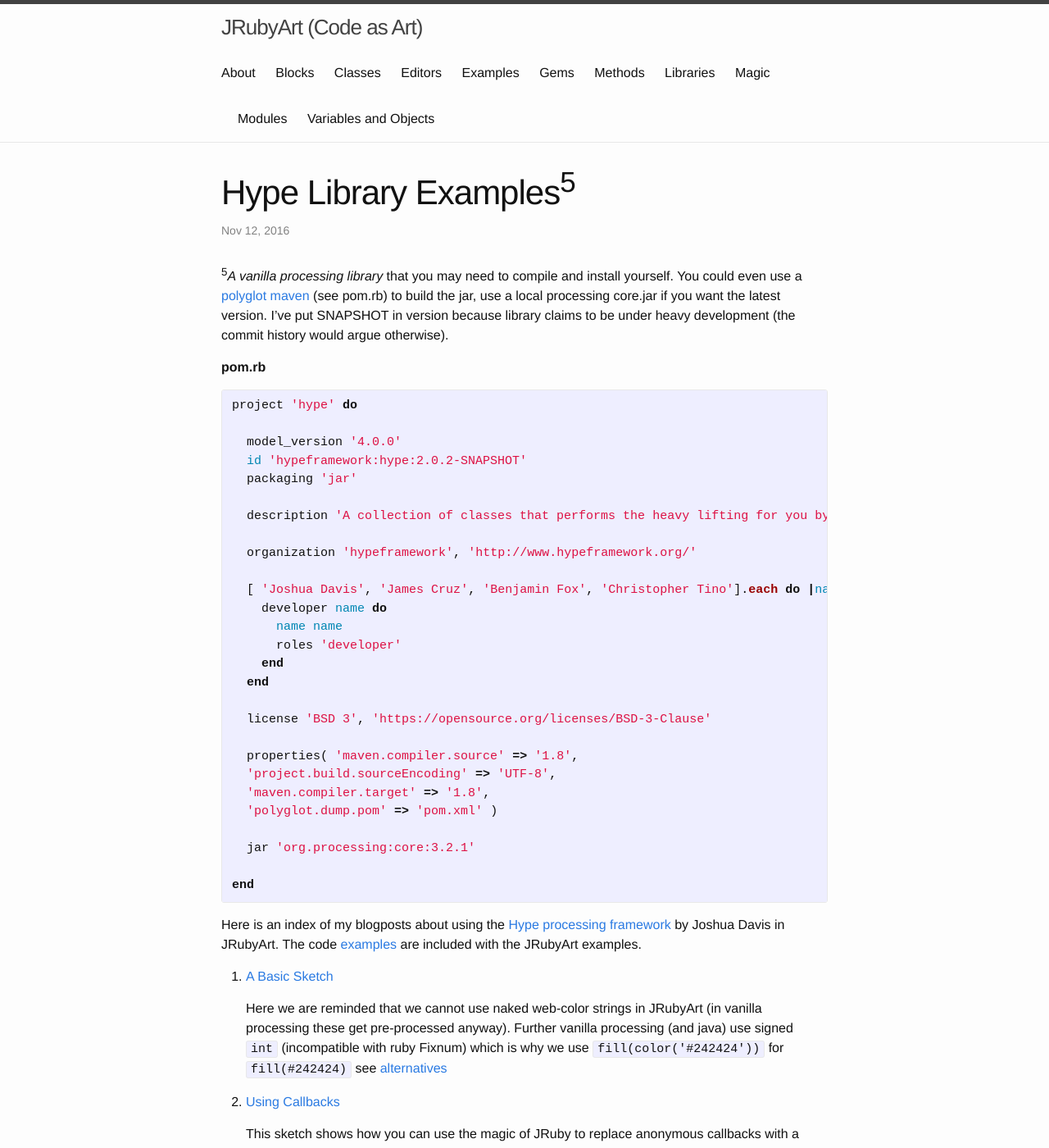
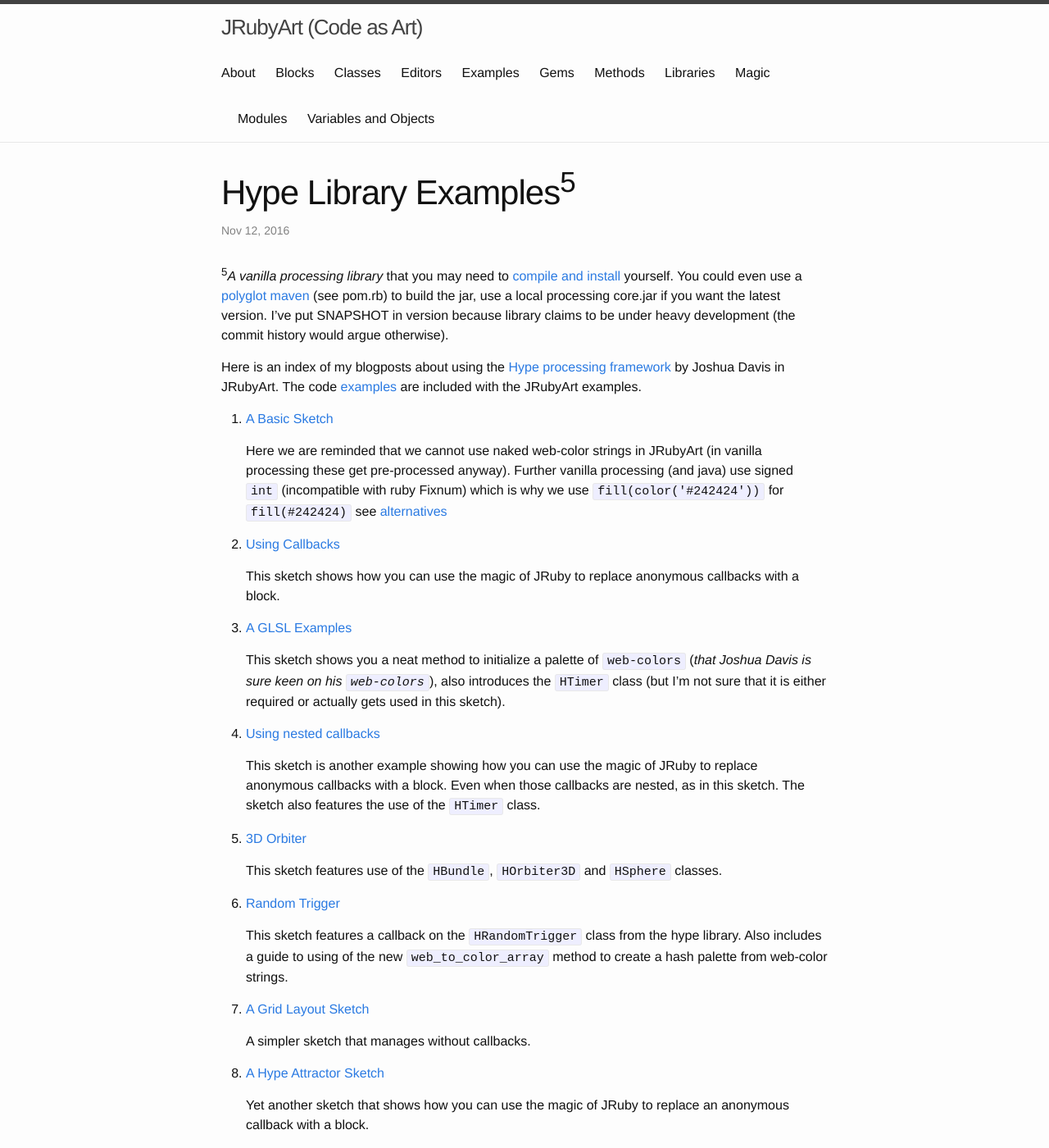
Before and after one commit to ruby-processing/JRubyArt, a Jekyll site: the page built from _libraries/hype.md, in a window 1280 px wide and 1400 px high. Shown: the whole window at 82% size. Built offline with Jekyll 4.4.1, drawn with Linux system fonts in a browser that asks for light colours.

Commit message:
reference build hype

```diff
--- a/_libraries/hype.md
+++ b/_libraries/hype.md
@@ -4,41 +4,7 @@
 keywords: library, java, framework, hype, processing
 
 ---
-<sup>5</sup><i>A vanilla processing library</i> that you may need to compile and install yourself.  You could even use a [polyglot maven][polyglot] (see pom.rb) to build the jar, use a local processing core.jar if you want the latest version. I've put SNAPSHOT in version because library claims to be under heavy development (the commit history would argue otherwise).
-
-__pom.rb__
-
-{% highlight ruby %}
-project 'hype' do
-
-  model_version '4.0.0'
-  id 'hypeframework:hype:2.0.2-SNAPSHOT'
-  packaging 'jar'
-
-  description 'A collection of classes that performs the heavy lifting for you by writing a minimal amount of code.'
-
-  organization 'hypeframework', 'http://www.hypeframework.org/'
-
-  [ 'Joshua Davis', 'James Cruz', 'Benjamin Fox', 'Christopher Tino'].each do |name|
-    developer name do
-      name name
-      roles 'developer'
-    end
-  end
-
-  license 'BSD 3', 'https://opensource.org/licenses/BSD-3-Clause'
-
-  properties( 'maven.compiler.source' => '1.8',
-  'project.build.sourceEncoding' => 'UTF-8',
-  'maven.compiler.target' => '1.8',
-  'polyglot.dump.pom' => 'pom.xml' )
-
-  jar 'org.processing:core:3.2.1'
-
-end
-
-{% endhighlight %}
-
+<sup>5</sup><i>A vanilla processing library</i> that you may need to [compile and install][build] yourself.  You could even use a [polyglot maven][polyglot] (see pom.rb) to build the jar, use a local processing core.jar if you want the latest version. I've put SNAPSHOT in version because library claims to be under heavy development (the commit history would argue otherwise).
 
 Here is an index of my blogposts about using the [Hype processing framework][] by Joshua Davis in JRubyArt. The code [examples][] are included with the JRubyArt examples.
 
```
Also changed, not shown: other parts of _libraries/hype.md (+1 -0 lines).
